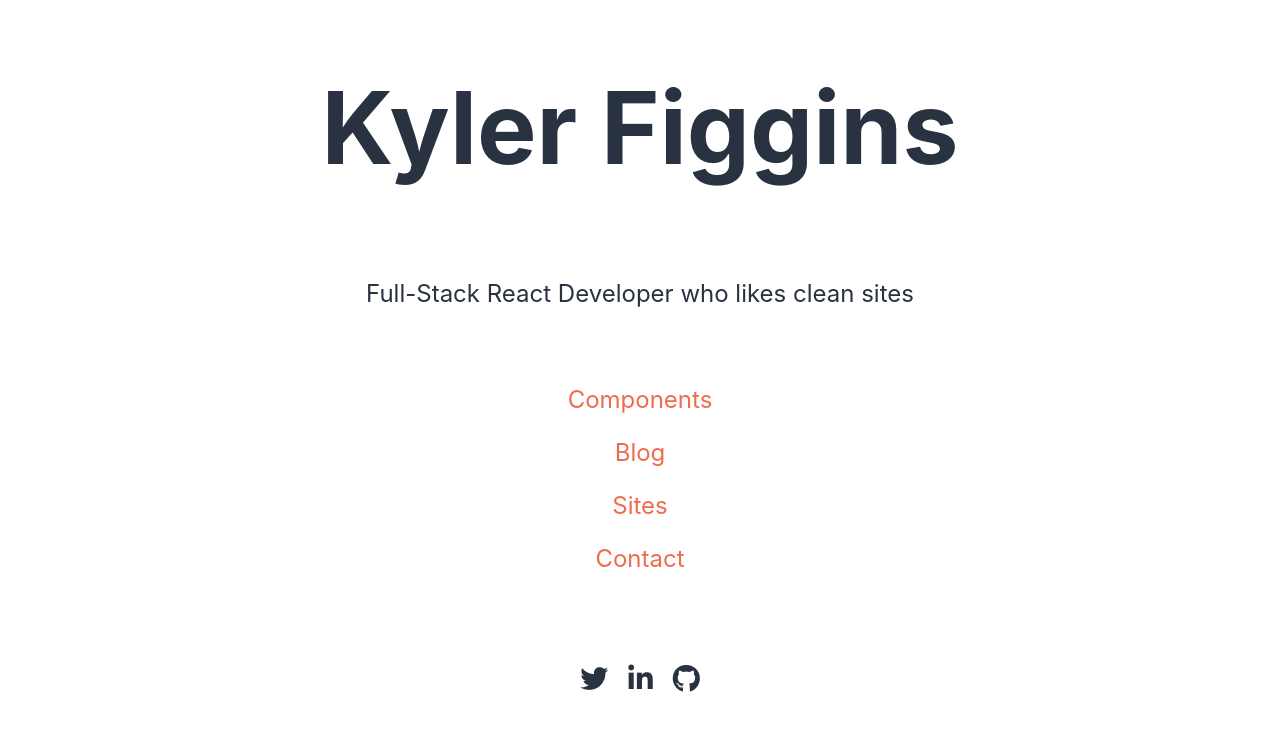
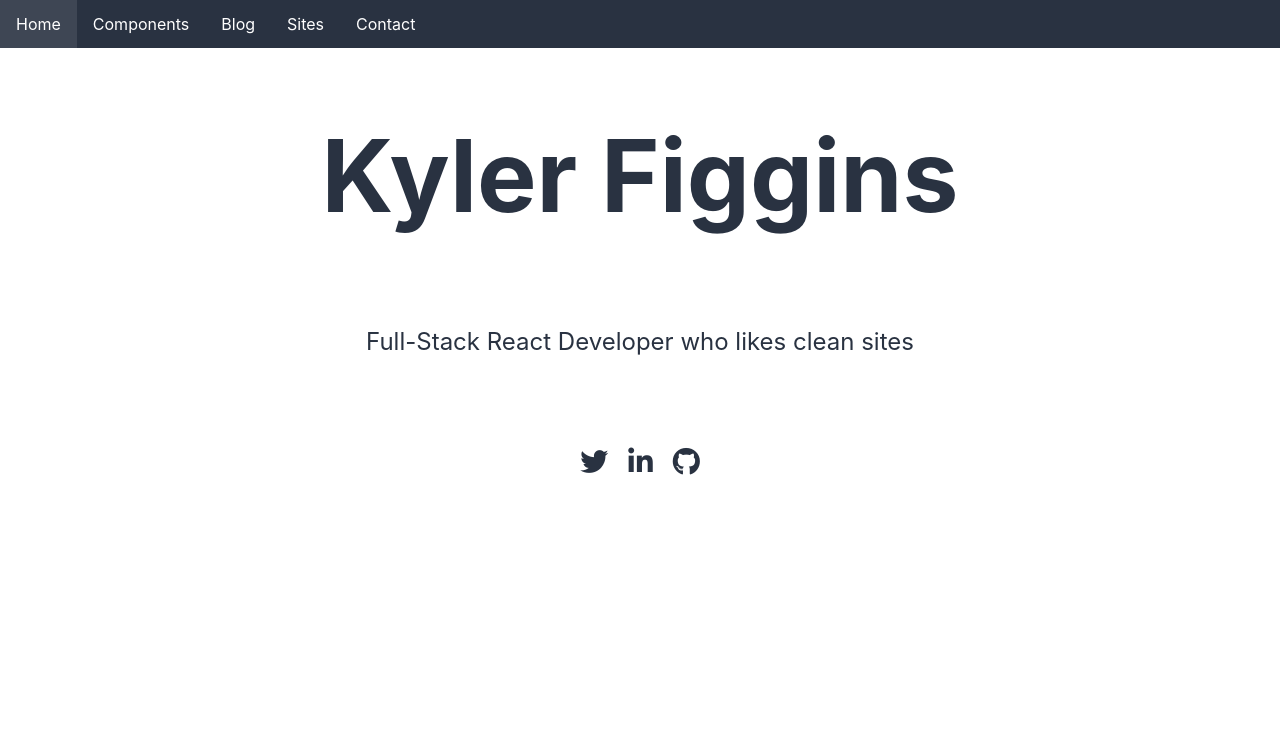
Before and after one commit to kfiggins/MyPortfolio, a React (Create React App) app in the folder myportfolio/: page / in a window 1280 px wide. Shown: the top 730 px of the page. Built offline with nearby package versions, Linux system fonts and the light colour scheme.

Commit message:
Added navbar to the whole site. Started making component library page.

```diff
--- a/myportfolio/src/App.js
+++ b/myportfolio/src/App.js
@@ -1,15 +1,19 @@
-import React, { Component } from "react";
+import React, { Component, Fragment } from "react";
 import { BrowserRouter as Router, Route, Link } from "react-router-dom";
+import styled from "styled-components";
 
 import "./App.css";
 
 import Home from "./components/Home";
 import Components from "./components/Components";
+import Navbar from "./components/Navbar";
 
 class App extends Component {
   render() {
     return (
       <Router>
+        <Navbar />
+
         <Route exact path="/" component={Home} />
         <Route path="/components" component={Components} />
       </Router>
--- /dev/null
+++ b/myportfolio/src/components/ComponentMenu.js
@@ -0,0 +1,36 @@
+import React, { Component } from "react";
+import styled from "styled-components";
+
+import ComponentMenuItem from "./ComponentMenuItem";
+
+export default class ComponentMenu extends Component {
+  render() {
+    const Wrapper = styled.div`
+      min-width: 15em;
+      border-right: 1px #bebebe solid;
+      height: calc(100vh - 49px);
+      position: relative;
+      float: left;
+      padding-left: 15px;
+    `;
+
+    const components = [
+      { name: "Show/Hide" },
+      { name: "2nd Component" },
+      { name: "3rd Component" },
+      { name: "4th Component" },
+      { name: "5th Component" }
+    ];
+
+    return (
+      <Wrapper>
+        <h3>Component Library</h3>
+        <ul>
+          {components.map(x => (
+            <ComponentMenuItem name={x.name} />
+          ))}
+        </ul>
+      </Wrapper>
+    );
+  }
+}
--- /dev/null
+++ b/myportfolio/src/components/ComponentMenuItem.js
@@ -0,0 +1,5 @@
+import React from "react";
+
+export default function ComponentMenuItem({ name }) {
+  return <li>{name}</li>;
+}
--- a/myportfolio/src/components/Components.js
+++ b/myportfolio/src/components/Components.js
@@ -1,22 +1,25 @@
 import React, { Component, Fragment } from "react";
 import styled from "styled-components";
 
-import Navbar from "./Navbar";
+import ComponentMenu from "./ComponentMenu";
+
+// Components
 import HideShow from "./shared/HideShow";
 
 export default class Components extends Component {
   render() {
     const Wrapper = styled.div`
-      padding: 10em;
+      display: flex;
+      padding: 1em;
     `;
     return (
       <Fragment>
-        <Navbar />
+        <ComponentMenu />
         <Wrapper>
           <HideShow>
             {({ on, hide, show }) => (
               <div>
-                <p>Show/Hide Component</p>
+                <h2>Show/Hide Component</h2>
                 <button onClick={show}>Show</button>
                 <button onClick={hide}>Hide</button>
                 {on && (
--- a/myportfolio/src/components/Home.js
+++ b/myportfolio/src/components/Home.js
@@ -1,33 +1,48 @@
 import React, { Component } from "react";
 import { Link } from "react-router-dom";
+import styled from "styled-components";
 
 export default class Home extends Component {
   render() {
+    const Wrapper = styled.div`
+      text-align: center;
+      /* background-color: #e0fbfc; */
+      color: #293241;
+    `;
+
+    const Header = styled.div`
+      display: flex;
+      flex-direction: column;
+      align-items: center;
+      justify-content: center;
+      font-size: calc(10px + 5vmin);
+    `;
+
+    const Body = styled.div`
+      font-size: calc(8px + 2vmin);
+    `;
+
+    const Footer = styled.div`
+      font-size: calc(12px + 2vmin);
+    `;
+
+    const SocialIcon = styled.i`
+      color: #293241;
+      margin: 10px;
+    `;
+
     return (
-      <div className="App">
-        <header className="App-header">
+      <Wrapper>
+        <Header>
           <h1>Kyler Figgins</h1>
-        </header>
-        <div className="App-body">
+        </Header>
+        <Body>
           <p>Full-Stack React Developer who likes clean sites</p>
           <br />
 
-          <p>
-            <Link to="/components">Components</Link>
-          </p>
-          <p>
-            <a href="#">Blog</a>
-          </p>
-          <p>
-            <a href="#">Sites</a>
-          </p>
-          <p>
-            <a href="https://www.linkedin.com/in/kylerfiggins">Contact</a>
-          </p>
           <br />
-          <br />
-        </div>
-        <div className="App-footer">
+        </Body>
+        <Footer>
           <a target="_blank" href="https://twitter.com/Kfiggins1">
             <i className="fab fa-twitter" style={{ color: "#293241", margin: "10px" }} />
           </a>
@@ -40,8 +55,8 @@ export default class Home extends Component {
           <a target="_blank" href="https://github.com/kfiggins">
             <i className="fab fa-github" style={{ color: "#293241", margin: "10px" }} />
           </a>
-        </div>
-      </div>
+        </Footer>
+      </Wrapper>
     );
   }
 }
--- a/myportfolio/src/components/Navbar.js
+++ b/myportfolio/src/components/Navbar.js
@@ -8,7 +8,7 @@ export default function Navbar() {
     margin: 0;
     padding: 0;
     overflow: hidden;
-    background-color: #333;
+    background-color: #293241;
   `;
 
   const NavItem = styled.li`
@@ -23,7 +23,7 @@ export default function Navbar() {
     text-decoration: none;
 
     :hover {
-      background-color: #111;
+      background-color: #3e4654;
     }
   `;
 
```
